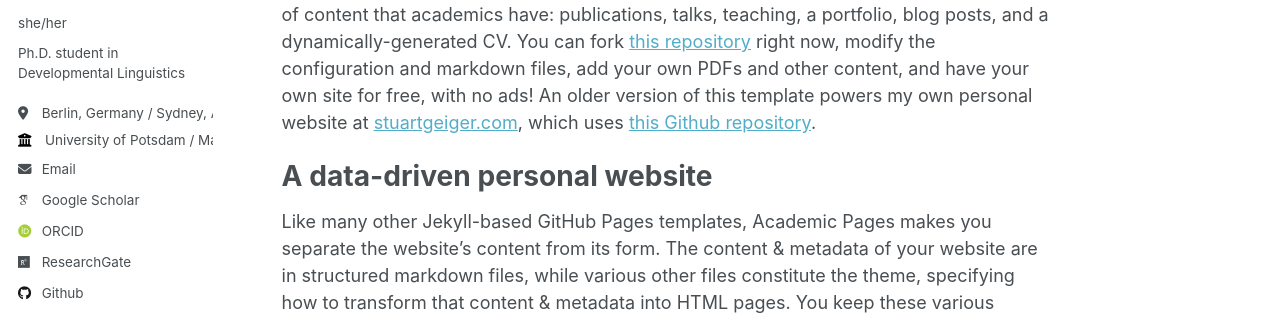
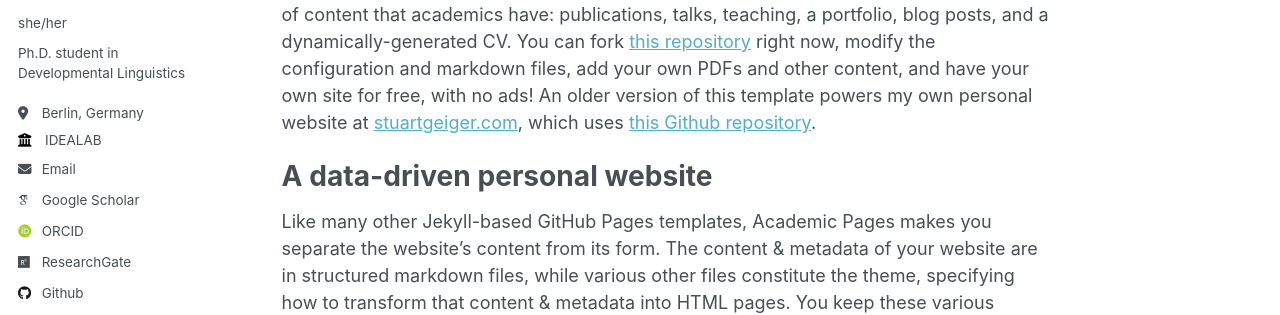
Before and after one commit to arinashan/arinashan.github.io, a Jekyll site: the page built from _pages/about.md, in a window 1280 px wide. Shown: the part 310-625 px from the top of the page. Built offline with Jekyll 4.4.1, drawn with Linux system fonts in a browser that asks for light colours; some web fonts are replaced.

Commit message:
Update _config.yml

```diff
--- a/_config.yml
+++ b/_config.yml
@@ -25,13 +25,13 @@ author:
   name             : "Arina Shandala"
   pronouns         :  "she/her"
   bio              : "Ph.D. student in Developmental Linguistics"
-  location         : "Berlin, Germany / Sydney, Australia"
-  employer         : "University of Potsdam / Macquarie University"
+  location         : "Berlin, Germany"
+  employer         : "IDEALAB"
   email            : "arina.shandala@uni-potsdam.de"
 
   # Academic websites
   googlescholar    : "https://scholar.google.com/citations?user=5YLPOt8AAAAJ&hl=en&oi=ao"
-  orcid            : "http://orcid.org/yourorcidurl"
+  orcid            : "https://orcid.org/my-orcid?orcid=0009-0009-4524-239X"
   researchgate     : "https://www.researchgate.net/profile/Arina-Shandala"
 
   # Repositories and software development
```
